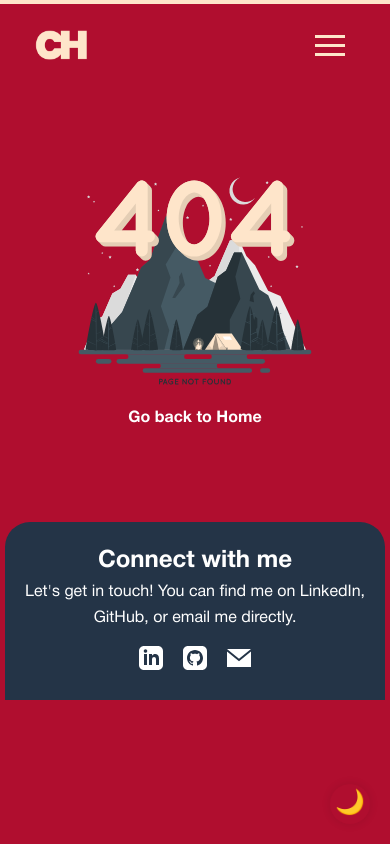
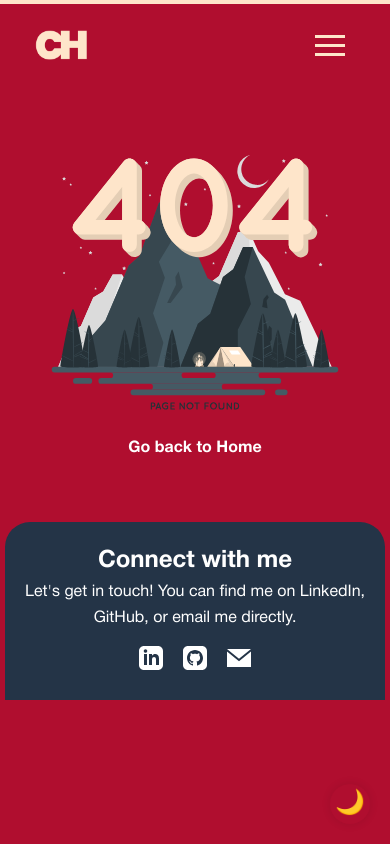
Before and after one commit to cyrus-hiatt/personal-website, a React (Create React App) app: page /contact in a window 390 px wide. Built offline with nearby package versions, Linux system fonts and the light colour scheme.

Commit message:
update mobile style for 404

```diff
--- a/src/styles/notfound.css
+++ b/src/styles/notfound.css
@@ -27,3 +27,9 @@
   max-width: 500px;
   width: 100%;
 }
+
+@media (max-width: 768px) {
+  .notfound-container {
+    padding: 30px;
+  }
+}
```
